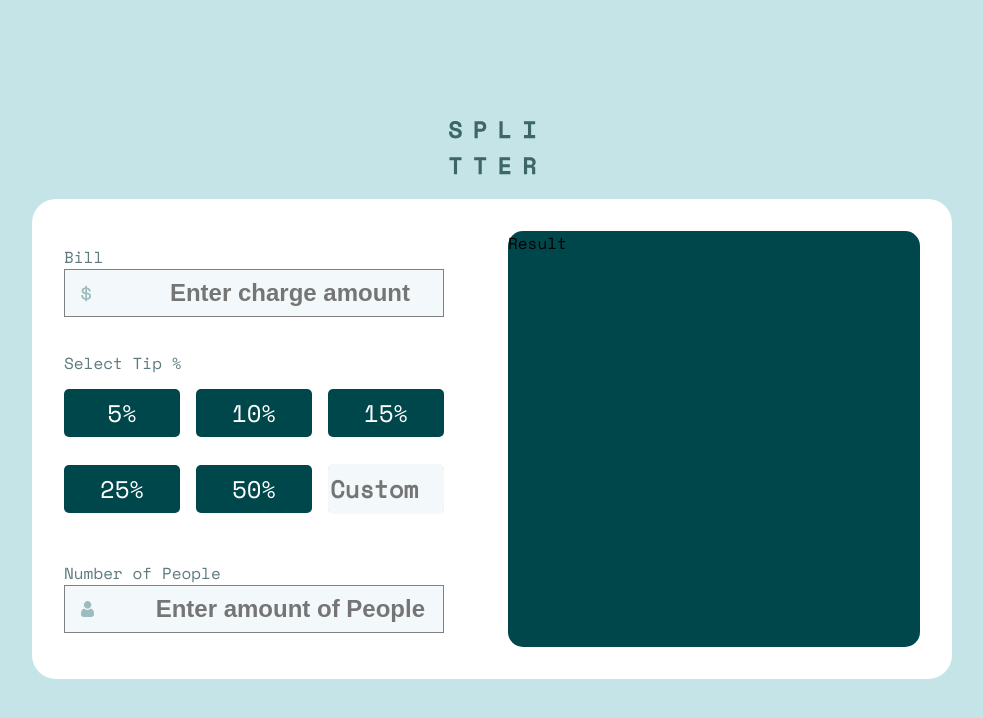
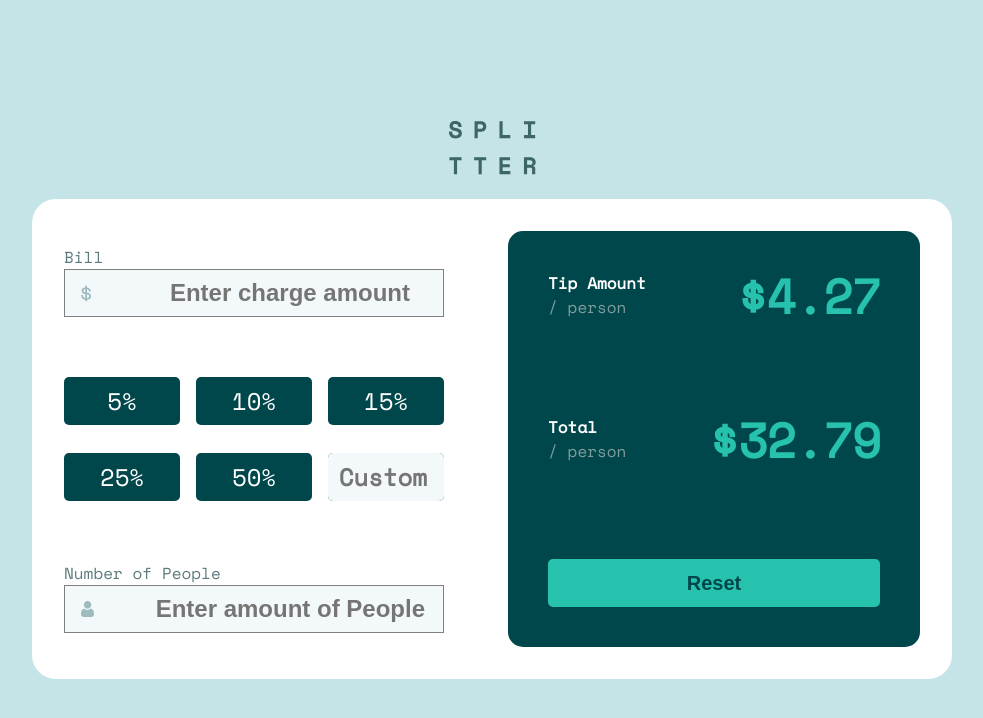
Before and after one commit to Nutsu31/React__Tip-Calculator, a React (Create React App) app: page / in a window 1280 px wide. Shown: the top 718 px of the page, without its empty margins (148-1131 px from the left). Built offline with nearby package versions, Linux system fonts and the light colour scheme.

Commit message:
done right result side

```diff
--- a/src/Components/Calc.js
+++ b/src/Components/Calc.js
@@ -1,7 +1,9 @@
-import React from "react";
+import React, { useState } from "react";
 import calcCss from "../Components/calc.module.css";
 import dollar from "../Assets/images/icon-dollar.svg";
 import people from "../Assets/images/icon-person.svg";
+import styled, { css } from "styled-components";
+import { act } from "react-dom/test-utils";
 
 export const Calc = () => {
   return (
@@ -29,26 +31,107 @@ const Bill = () => {
   );
 };
 
-const Buttons = () => {
+const Buttons = (props) => {
+  const [active, setActive] = useState(null);
   const numbers = [
     5 + "%",
     10 + "%",
     15 + "%",
     25 + "%",
     50 + "%",
-    <input placeholder="Custom" type="number" />,
+    <input type="number" placeholder="Custom" />,
   ];
-  return (
-    <div>
-      <p className={calcCss.p}>Select Tip %</p>
-      <div className={calcCss.buttonsFlex}>
-        {numbers.map((num) => {
-          return <div className={calcCss.buttons}>{num}</div>;
-        })}
-      </div>
-    </div>
-  );
+
+  const eachButton = numbers.map((num) => {
+    return (
+      <ButtonsDiv
+        value={num}
+        key={Math.random() * Math.random() * Math.random()}
+        onClick={() => {
+          setActive(num);
+        }}
+        active={active === num}
+      >
+        {num}
+      </ButtonsDiv>
+    );
+  });
+
+  return <div className={calcCss.buttonsFlex}>{eachButton}</div>;
 };
+
+const ButtonsDiv = styled.div(
+  (props) => css`
+    color: ${props.active ? "#00474B" : "white"};
+    font-size: 24px;
+    font-weigth: 800;
+    width: 116px;
+    height: 48px;
+    background: ${props.active ? "#26C2AE" : "#00474B"};
+    border-radius: 5px;
+    display: flex;
+    align-items: center;
+    justify-content: center;
+    transition: 0.3s ease;
+    &:hover {
+      color: #00474b;
+      font-weight: 800;
+      background-color: #9fe8df;
+    }
+    & input {
+      color: #00474b;
+      font-family: "Space Mono", monospace;
+      font-weight: 800;
+      font-size: 24px;
+      width: 100%;
+      height: 100%;
+      border-radius: 5px;
+      border: none;
+      background-color: #f3f9fa;
+      outline: none;
+      text-align: right;
+    }
+  `
+);
+
+//   const [active, setActive] = useState(null);
+
+//   const eachButton = numbers.map((num) => {
+//     return (
+//       <ButtonRatings
+//         value={num}
+//         key={Math.random() * Math.random() * Math.random()}
+//         onClick={() => {
+//           setActive(num);
+//         }}
+//         active={active === num}
+//       >
+//         {num}
+//       </ButtonRatings>
+//     );
+//   });
+//   return <div className={calcCss.buttonsFlex}>{eachButton}</div>;
+// };
+
+// const ButtonRatings = styled.button(
+//   (props) => css`
+//     color: white;
+//     font-size: 24px;
+//     width: 116px;
+//     height: 48px;
+//     background: #00474b;
+//     border: none;
+//     border-radius: 5px;
+//     display: flex;
+//     align-items: center;
+//     justify-content: center;
+//     transition: 0.3s ease;
+//     &:hover {
+//       olor: #00474b;
+//       background-color: #9fe8df;
+//     }
+//   `
+// );
 
 const NumOfPeople = () => {
   return (
--- a/src/Components/Result.js
+++ b/src/Components/Result.js
@@ -2,7 +2,29 @@ import React from "react";
 import resultCSS from "../Components/result.module.css";
 
 const Result = () => {
-  return <div className={resultCSS.div}>Result</div>;
+  return (
+    <div className={resultCSS.div}>
+      <div className={resultCSS.flexBox}>
+        <div>
+          <h3 className={resultCSS.h3}>Tip Amount</h3>
+          <p className={resultCSS.p}>/ person</p>
+        </div>
+        <h1 className={resultCSS.h1}>$4.27</h1>
+      </div>
+      <div className={resultCSS.flexBox}>
+        <div>
+          <h3 className={resultCSS.h3}>Total</h3>
+          <p className={resultCSS.p}>/ person</p>
+        </div>
+        <h1 className={resultCSS.h1}>$32.79</h1>
+      </div>
+      <Reset />
+    </div>
+  );
 };
 
 export default Result;
+
+const Reset = () => {
+  return <button className={resultCSS.reset}>Reset</button>;
+};
--- a/src/Components/result.module.css
+++ b/src/Components/result.module.css
@@ -1,6 +1,59 @@
+*{
+    box-sizing: border-box;
+}
+
 .div{
     width: 412px;
     height: 416px;
+    padding: 40px;
     background: #00474B;
     border-radius: 15px;
+    display: flex;
+    flex-direction: column;
+    align-items: center;
+    justify-content: space-between;
 }
+.h3{
+    color: white;
+    font-weight: 700;
+    font-size: 16px;
+    line-height: 24px;
+    display: table-cell;
+}
+.p{
+    color: #7F9D9F;
+    display: inline;
+}
+
+.h1{
+    font-weight: 700;
+    font-size: 48px;
+    line-height: 71px;
+    text-align: right;
+    letter-spacing: -1px;
+    color: #26C2AE;
+}
+.flexBox {
+    width: 100%;
+    height: 48px;
+    margin-bottom: 24px;
+    display: flex;
+    align-items: center;
+    justify-content: space-between;
+}
+.reset{
+    font-weight: 700;
+    font-size: 20px;
+    line-height: 30px;
+    text-align: center;
+    color: #00474B;
+    width: 100%;
+    height: 48px;
+    border: none;
+    border-radius: 5px;
+    background-color: #26C2AE;
+}
+.reset:hover{
+    color: #00474B;
+    background-color: #9FE8DF;
+}
```
